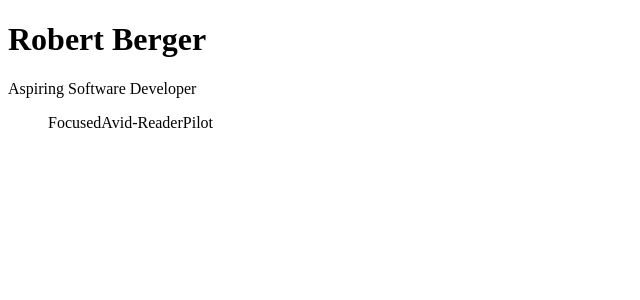
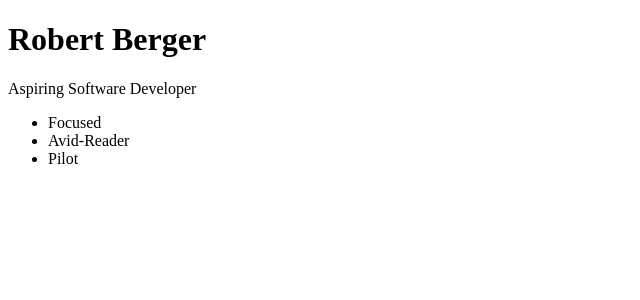
Before and after one commit to RobBerger/l01-assignment-FSWD1054, a React (Create React App) app: page / in a window 1280 px wide. Shown: the top 300 px of the page, without its empty margins (0-640 px from the left). Built offline with nearby package versions, Linux system fonts and the light colour scheme.

Commit message:
figured out how to get react to send an unordered list to root

```diff
--- a/src/index.js
+++ b/src/index.js
@@ -8,18 +8,21 @@ const name = React.createElement('h1', null, 'Robert Berger');
 const subTitle = React.createElement('p', null, 'Aspiring Software Developer');
 const container1 = React.createElement('div',{id:'header'}, [name, subTitle]);
 
-let aboutMe = ['Focused', 'Avid-Reader', 'Pilot'];
 
-// aboutMe.map((value) => React.createElement('li', null, {value}));
-
-aboutMe.map(function (value) {
-  return React.createElement('li', null, `${value}`);
-});
-
-const container2 = React.createElement('ul', null, [aboutMe]);
+function listMaker() {
+  const aboutMe = ['Focused', 'Avid-Reader', 'Pilot'];
+  const listMe = aboutMe.map((aboutList) =>
+    <li>{aboutList}</li>
+  );
+  return (
+    <ul>{listMe}</ul>
+  );
+}
 
 
-const container = React.createElement('div', null, [container1, container2]);
+
+
+const container = React.createElement('div', null, [container1, listMaker()]);
 
 ReactDOM.render(
   container,
```
